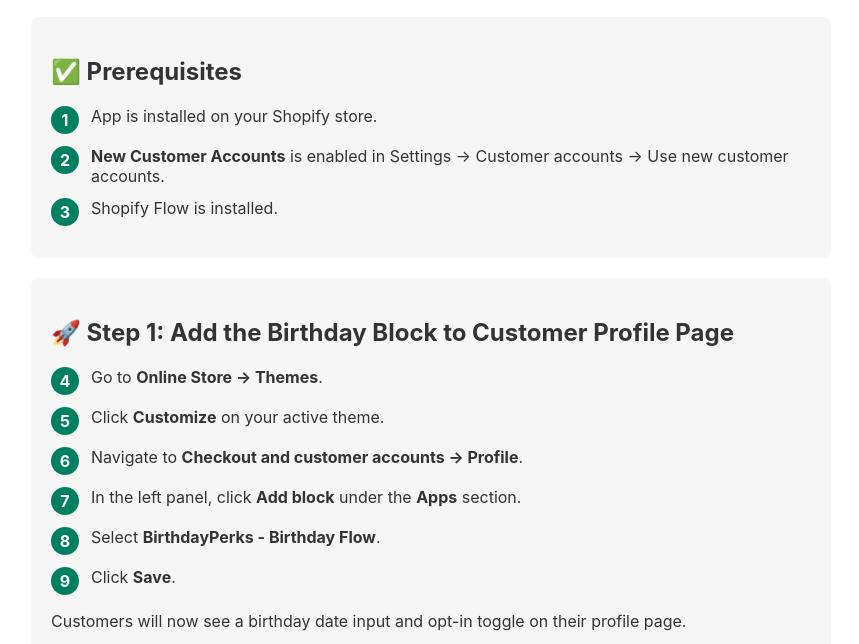
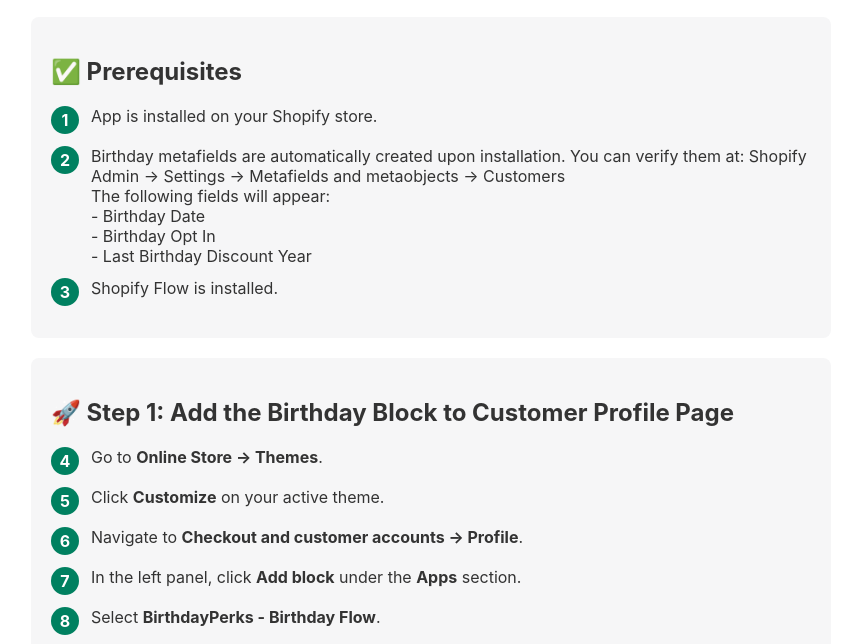
Before and after one commit to Expertive/BirthdayPerks, a plain HTML site: page index.html in a window 1280 px wide. Shown: the part 143-787 px from the top of the page, without its empty margins (209-1068 px from the left). Drawn offline with Linux system fonts and the light colour scheme; a script that the page names is missing.

Commit message:
Update index.html

```diff
--- a/index.html
+++ b/index.html
@@ -34,7 +34,14 @@
     </div>
     <div class="step">
       <div class="step-num">2</div>
-      <div><strong>New Customer Accounts</strong> is enabled in Settings → Customer accounts → Use new customer accounts.</div>
+      <div>Birthday metafields are automatically created upon installation.
+  You can verify them at:
+  Shopify Admin → Settings → Metafields and metaobjects → Customers
+  <br />
+  The following fields will appear: <br />
+  - Birthday Date <br />
+  - Birthday Opt In <br />
+  - Last Birthday Discount Year</div>
     </div>
     <div class="step">
       <div class="step-num">3</div>
```
